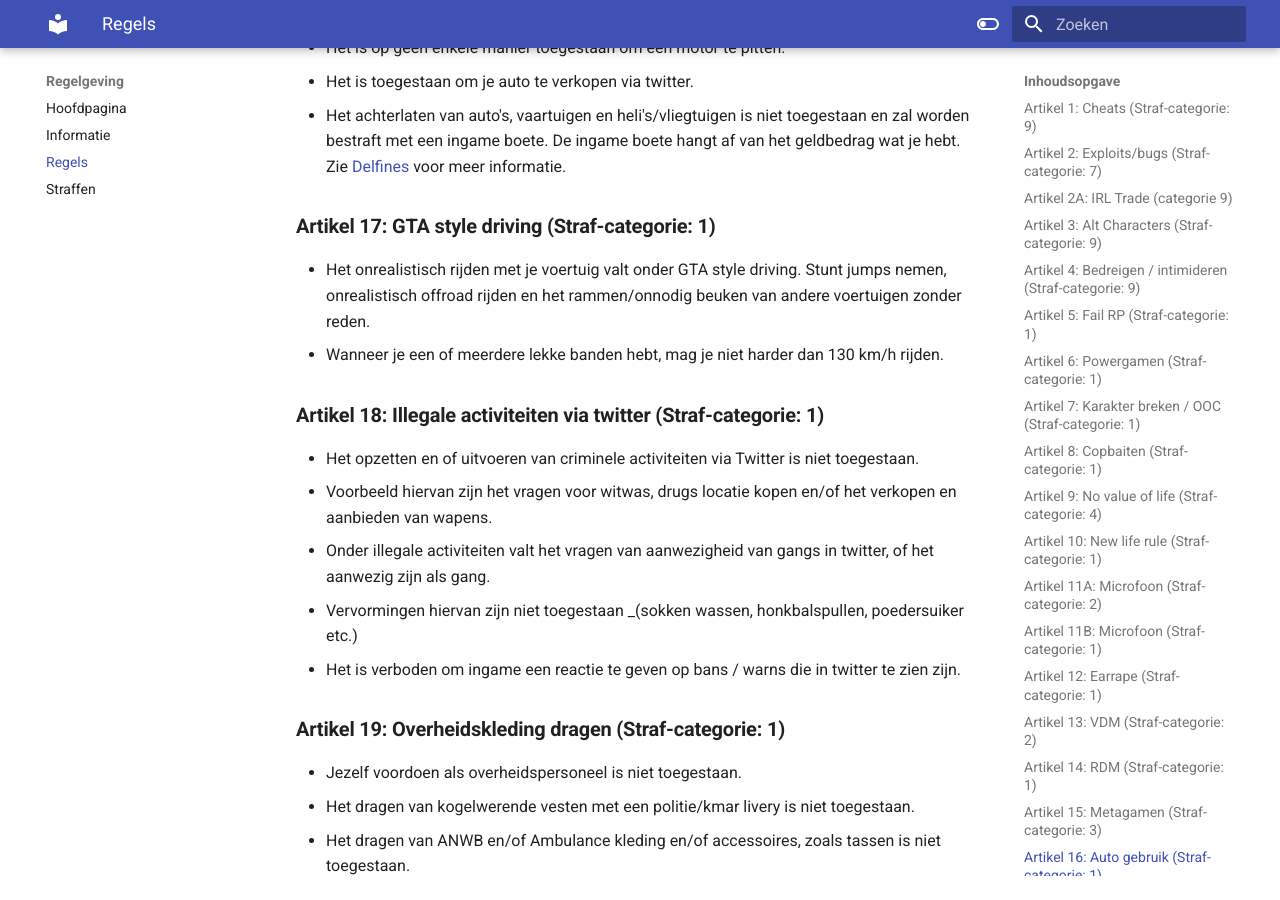
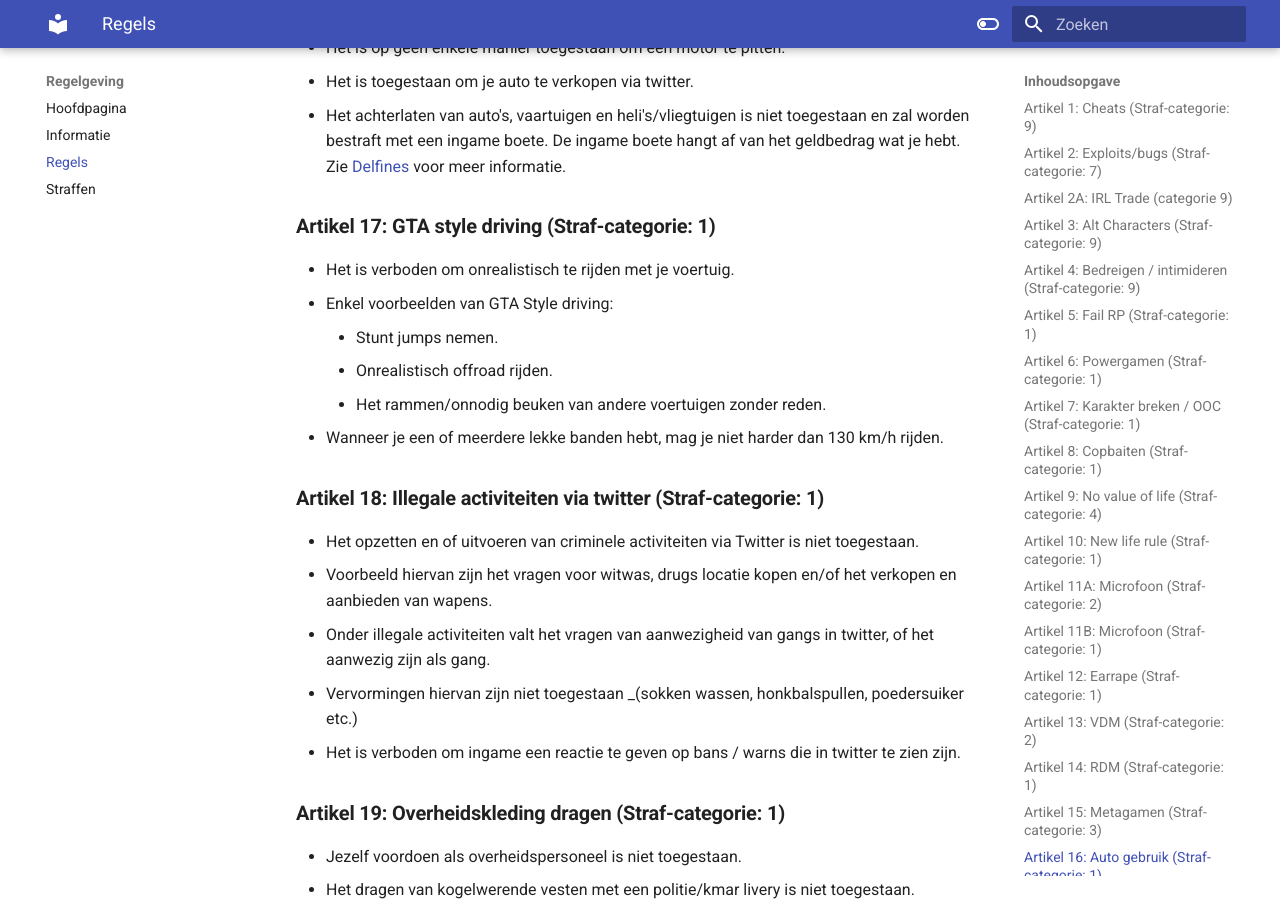
Before and after one commit to ZuiderVeenRP/apv, an MkDocs documentation site: the page built from docs/algemeen.md, in a window 1280 px wide and 900 px high, scrolled down 5533 px. Built offline with MkDocs 1.6.1 and Material for MkDocs 9.7.7, drawn with Linux system fonts in a browser that asks for light colours; comment, search, counter and statistics services are not loaded.

Commit message:
Aanpassing artikel 17
Ook weer een list gemaakt.

```diff
--- a/docs/algemeen.md
+++ b/docs/algemeen.md
@@ -142,7 +142,11 @@
 </br>
 
 ### **Artikel 17: GTA style driving (Straf-categorie: 1)**
-   - Het onrealistisch rijden met je voertuig valt onder GTA style driving. Stunt jumps nemen, onrealistisch offroad rijden en het rammen/onnodig beuken van andere voertuigen zonder reden.
+   - Het is verboden om onrealistisch te rijden met je voertuig.
+   - Enkel voorbeelden van GTA Style driving:
+      * Stunt jumps nemen.
+      * Onrealistisch offroad rijden.
+      * Het rammen/onnodig beuken van andere voertuigen zonder reden.
    - Wanneer je een of meerdere lekke banden hebt, mag je niet harder dan 130 km/h rijden.
 </br>
 
```
